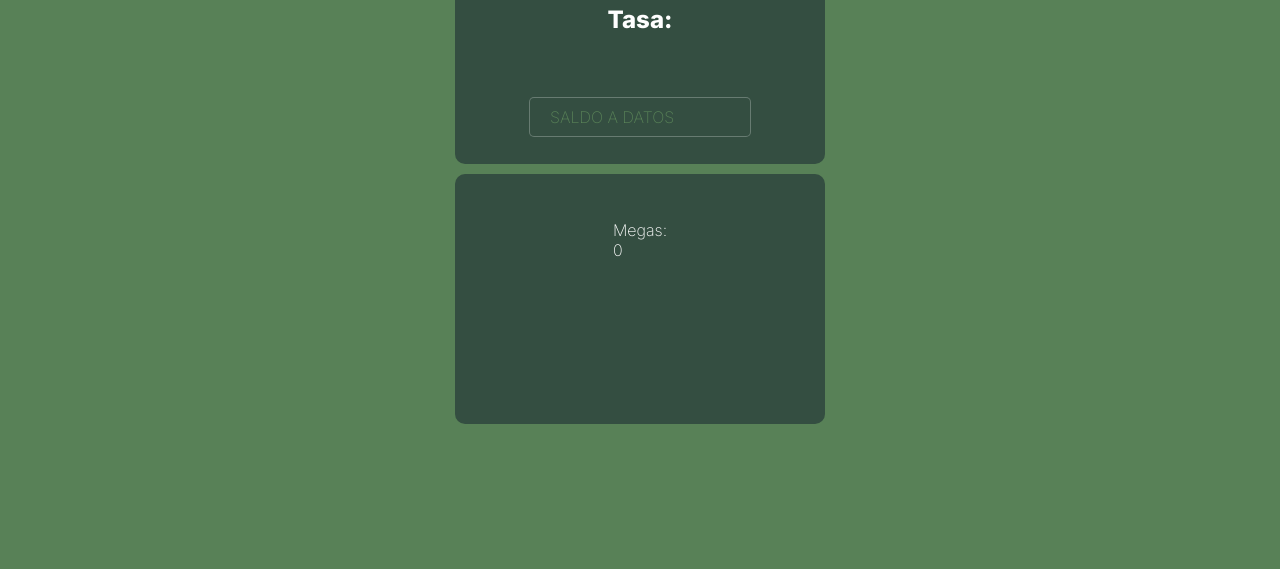
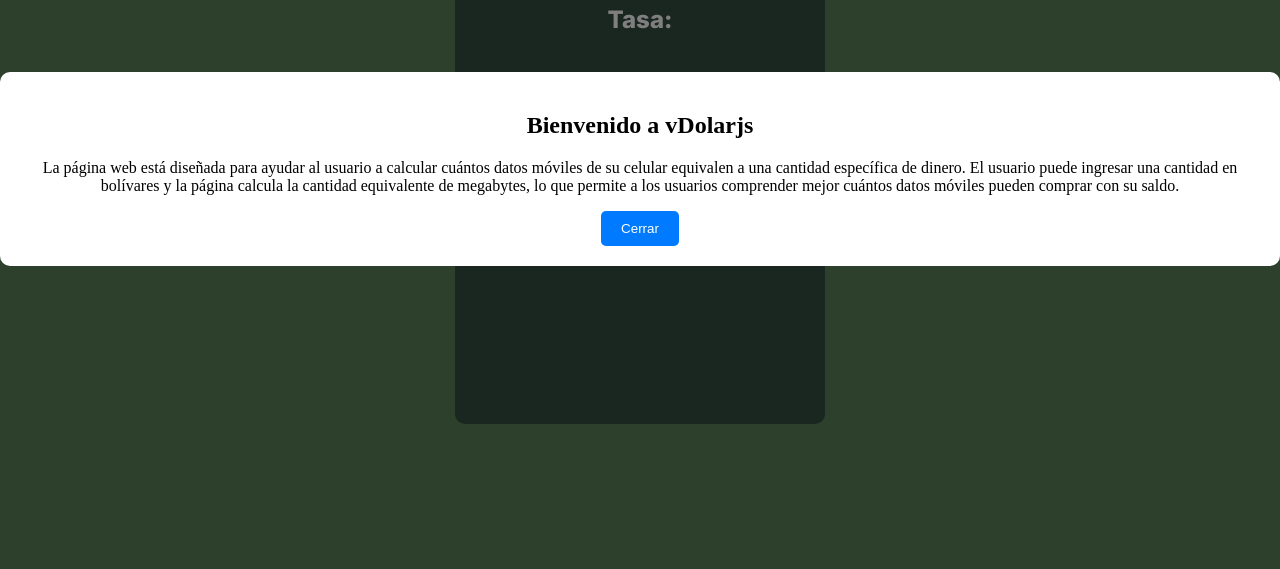
Before and after one commit to Joao1-Silva/infodolarmb, a plain HTML site: page index.html in a window 1280 px wide. Shown: the part 231-800 px from the top of the page. Drawn offline with Linux system fonts and the light colour scheme; no server answers.

Commit message:
dscoment welcome

```diff
--- a/index.html
+++ b/index.html
@@ -4,7 +4,7 @@
     <meta charset="UTF-8">
     <meta name="viewport" content="width=device-width, initial-scale=1.0">
     <title>vDolarjs</title>
-    <!-- <script src="./src/js/welcome.js"></script> -->
+    <script src="./src/js/welcome.js"></script>
     <style>
         @import url('https://fonts.googleapis.com/css2?family=Inter:wght@200;800&family=Russo+One&display=swap');
 
```
